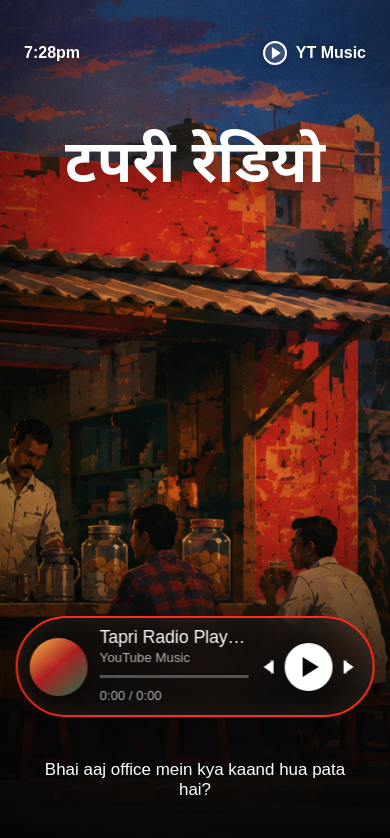
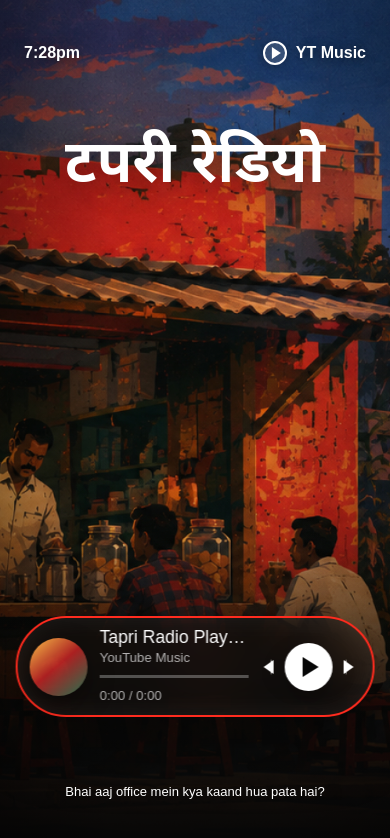
Before and after one commit to manishkalsi011-star/-, a Next.js app: page / in a window 390 px wide. Shown: the top 838 px of the page. Built offline with nearby package versions, Linux system fonts and the light colour scheme.

Commit message:
Update globals.css

```diff
--- a/app/globals.css
+++ b/app/globals.css
@@ -379,7 +379,7 @@ h1 {
     margin-top: 8px;
   }
 .dialogue {
-  font-size: clamp(0.95rem, 4.35vw, 1.08rem);
+  font-size: clamp(0.75rem, 3.35vw, 1.02rem);
   line-height: 1.18;
 }
 
```
